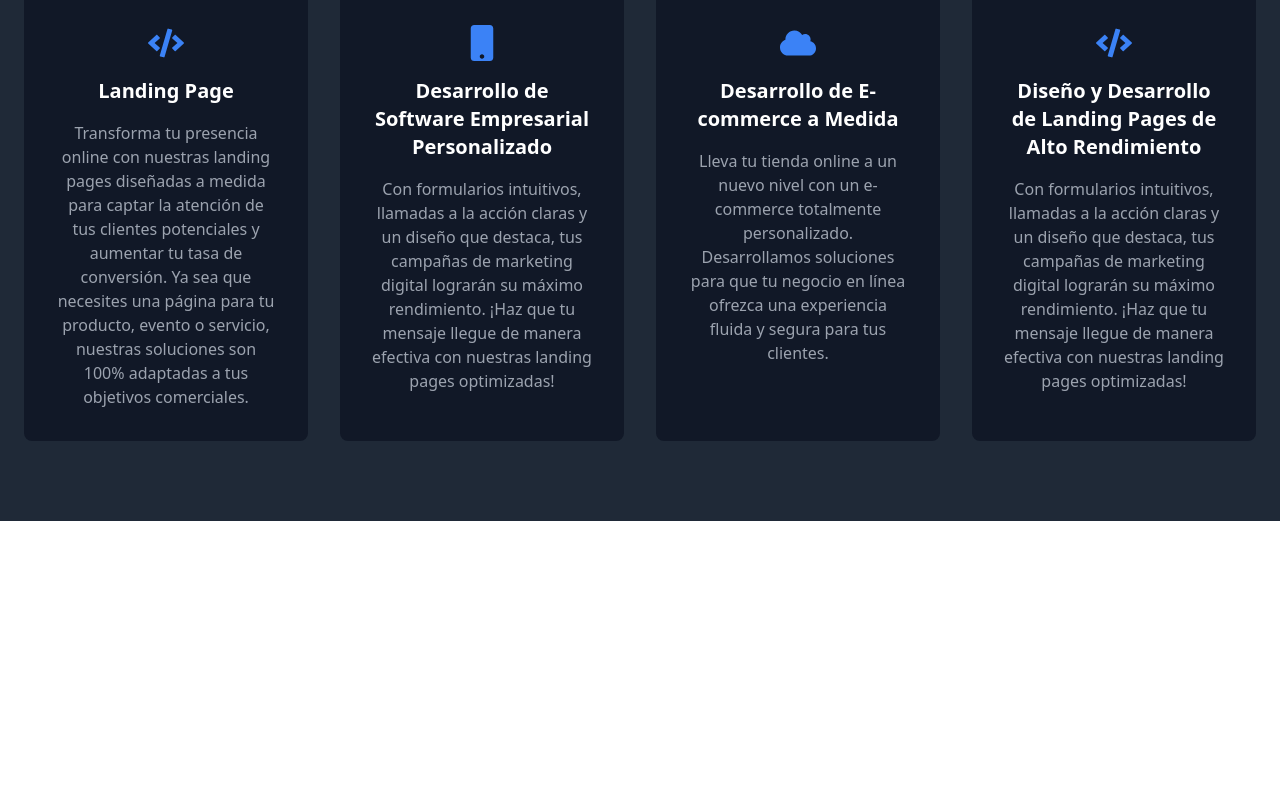
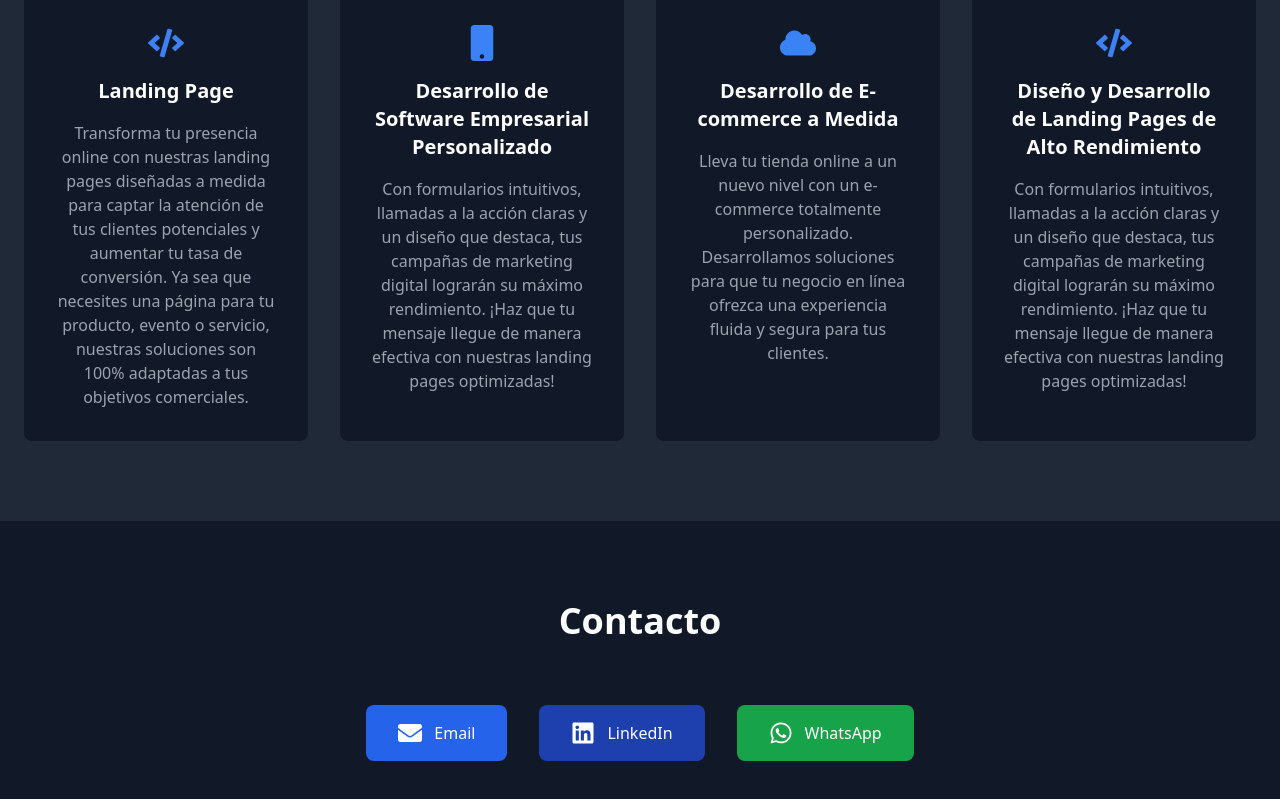
Before and after one commit to francoarmando1911/intra-landing, a React (Vite) app: page / in a window 1280 px wide. Shown: the part 691-1490 px from the top of the page. Before the commit the page ends 1212 px from the top, so only its background shows below. Built offline with nearby package versions, Linux system fonts and the light colour scheme.

Commit message:
contact component  listo

```diff
--- a/src/App.tsx
+++ b/src/App.tsx
@@ -1,3 +1,4 @@
+import ContactComponent from './components/ContactComponent';
 import Header from './components/Header';
 import SectionComponent from './components/SectionComponent';
 import './index.css';
@@ -9,7 +10,7 @@ function App() {
       <div className="min-h-screen bg-gray-900 text-white">
         <Header/>
         <SectionComponent/>
-
+        <ContactComponent/>
       </div>
     </>
   )
--- /dev/null
+++ b/src/components/ContactComponent.tsx
@@ -0,0 +1,42 @@
+import { FaEnvelope } from 'react-icons/fa';
+import { FaLinkedin } from 'react-icons/fa';
+import { FaWhatsapp } from 'react-icons/fa';
+
+export default function ContactComponent() {
+  return (
+    <>
+          <section id="contact" className="py-20 bg-gray-900">
+              <div className="container mx-auto px-6">
+                  <h2 className="text-4xl font-bold text-center mb-16">Contacto</h2>
+                  <div className="flex flex-col md:flex-row justify-center items-center space-y-6 md:space-y-0 md:space-x-8">
+                      <a
+                          href="mailto:francoarmando2002@gmail.com"
+                          className="flex items-center space-x-3 bg-blue-600 hover:bg-blue-700 px-8 py-4 rounded-lg transform hover:scale-105 transition-all duration-300"
+                      >
+                          <FaEnvelope className="text-2xl" />
+                          <span>Email</span>
+                      </a>
+                      <a
+                          href="https://www.linkedin.com/in/franco-armando/"
+                          target="_blank"
+                          rel="noopener noreferrer"
+                          className="flex items-center space-x-3 bg-blue-800 hover:bg-blue-900 px-8 py-4 rounded-lg transform hover:scale-105 transition-all duration-300"
+                      >
+                          <FaLinkedin className="text-2xl" />
+                          <span>LinkedIn</span>
+                      </a>
+                      <a
+                          href="https://wa.me/3442310036"
+                          target="_blank"
+                          rel="noopener noreferrer"
+                          className="flex items-center space-x-3 bg-green-600 hover:bg-green-700 px-8 py-4 rounded-lg transform hover:scale-105 transition-all duration-300"
+                      >
+                          <FaWhatsapp className="text-2xl" />
+                          <span>WhatsApp</span>
+                      </a>
+                  </div>
+              </div>
+          </section>
+    </>
+  )
+}
```
